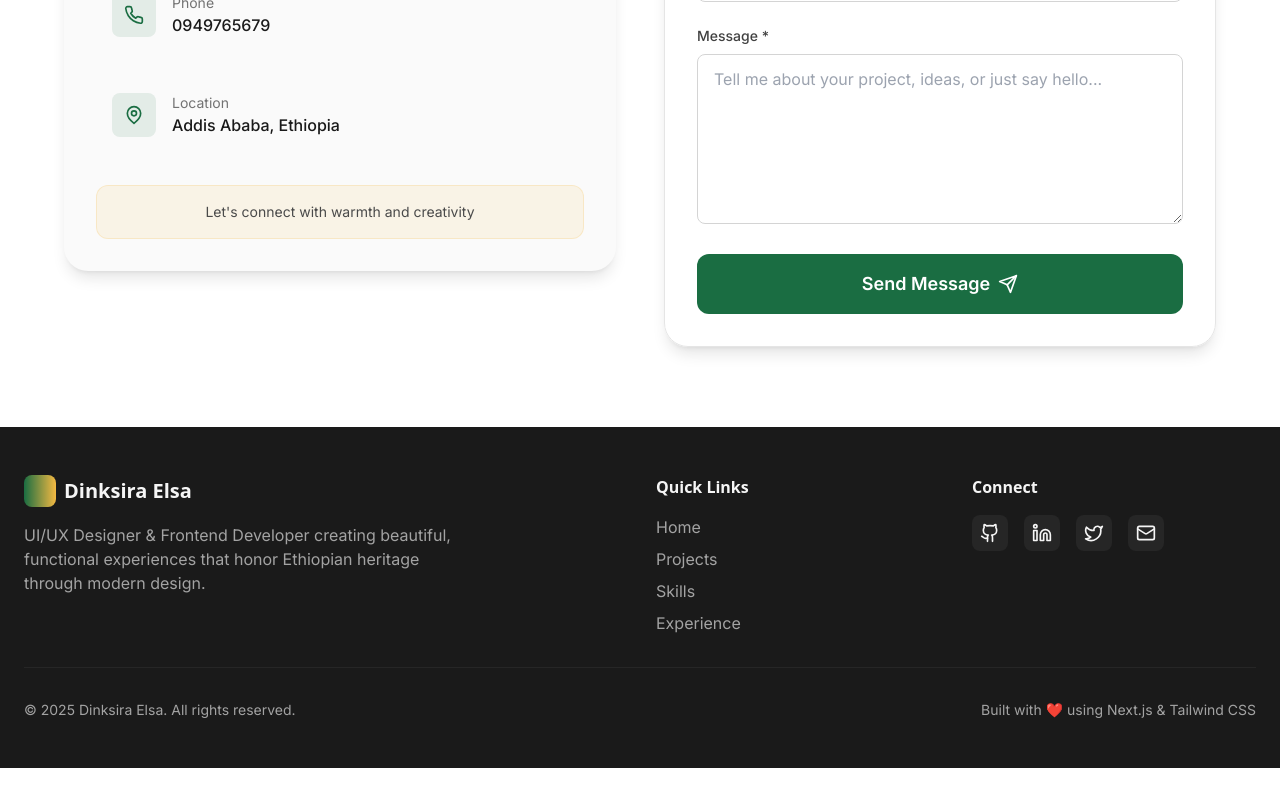
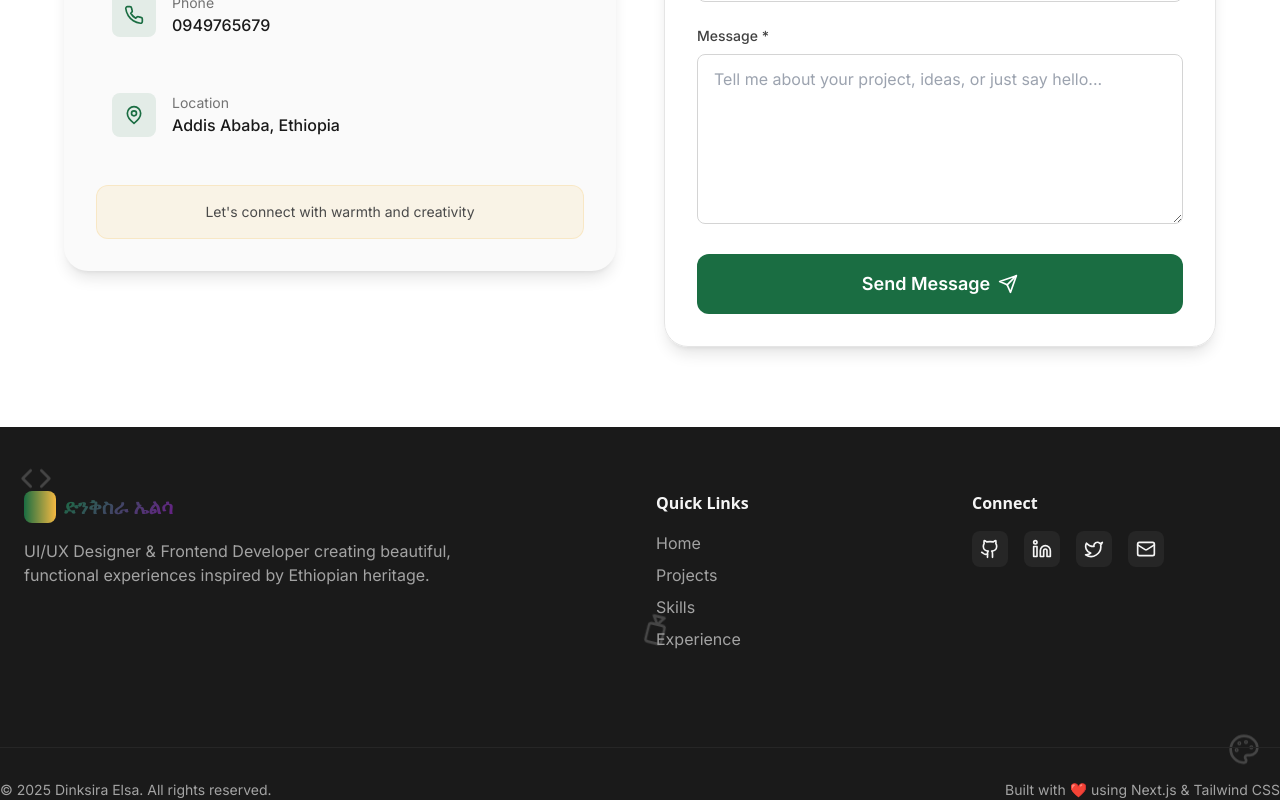
Before and after one commit to dinksira/Portfolio, a Next.js app: page / in a window 1280 px wide. Shown: the part 6895-7695 px from the top of the page. Before the commit the page ends 7663 px from the top, so only its background shows below. Built offline with nearby package versions, Linux system fonts and the light colour scheme; a web font is replaced by a local one.

Commit message:
footer form updated

```diff
--- a/src/components/layout/Footer.tsx
+++ b/src/components/layout/Footer.tsx
@@ -1,8 +1,44 @@
+'use client';
+
 import { motion } from 'framer-motion';
-import { Github, Linkedin, Twitter, Mail } from 'lucide-react';
+import { Github, Linkedin, Twitter, Mail, Code, Palette, Video } from 'lucide-react';
+import { useState, useEffect } from 'react';
 
 export default function Footer() {
   const currentYear = new Date().getFullYear();
+
+  const [displayText, setDisplayText] = useState('');
+  const [currentIndex, setCurrentIndex] = useState(0);
+  const [isDeleting, setIsDeleting] = useState(false);
+  const [loopNum, setLoopNum] = useState(0);
+  const names = ['Dinksira Elsa', 'ድንቅስራ ኤልሳ'];
+  const typingSpeed = 100;
+  const deletingSpeed = 50;
+  const pauseTime = 2000;
+
+  useEffect(() => {
+    const handleTyping = () => {
+      const currentName = names[loopNum % names.length];
+
+      if (isDeleting) {
+        setDisplayText(currentName.substring(0, currentIndex - 1));
+        setCurrentIndex(currentIndex - 1);
+        if (currentIndex === 0) {
+          setIsDeleting(false);
+          setLoopNum(loopNum + 1);
+        }
+      } else {
+        setDisplayText(currentName.substring(0, currentIndex + 1));
+        setCurrentIndex(currentIndex + 1);
+        if (currentIndex === currentName.length) {
+          setTimeout(() => setIsDeleting(true), pauseTime);
+        }
+      }
+    };
+
+    const timer = setTimeout(handleTyping, isDeleting ? deletingSpeed : typingSpeed);
+    return () => clearTimeout(timer);
+  }, [currentIndex, isDeleting, loopNum, names]);
 
   const socialLinks = [
     { icon: Github, href: 'https://github.com/dinksira', label: 'GitHub' },
@@ -11,25 +47,37 @@ export default function Footer() {
     { icon: Mail, href: 'mailto:hello@dinksira.com', label: 'Email' },
   ];
 
+  const scrollToSection = (sectionId: string) => {
+    const element = document.getElementById(sectionId);
+    if (element) {
+      element.scrollIntoView({ behavior: 'smooth', block: 'start' });
+    }
+  };
+
   return (
-    <footer className="bg-neutral-900 text-neutral-100">
-      <div className="container mx-auto px-6 py-12">
-        <div className="grid grid-cols-1 md:grid-cols-4 gap-8">
+    <footer className="relative bg-neutral-900 text-neutral-100 overflow-hidden">
+      {/* Floating Icons */}
+      <motion.div animate={{ y: [0, -10, 0] }} transition={{ duration: 6, repeat: Infinity }} className="absolute top-10 left-5 opacity-20">
+        <Code size={32} />
+      </motion.div>
+      <motion.div animate={{ y: [0, 10, 0] }} transition={{ duration: 5, repeat: Infinity, delay: 1 }} className="absolute bottom-10 right-5 opacity-20">
+        <Palette size={32} />
+      </motion.div>
+      <motion.div animate={{ y: [5, -5, 5], rotate: [0, 180, 360] }} transition={{ duration: 7, repeat: Infinity, delay: 2 }} className="absolute top-1/2 left-1/2 opacity-20">
+        <Video size={32} />
+      </motion.div>
+
+      <div className="container mx-auto px-6 py-16 grid grid-cols-1 md:grid-cols-4 gap-8 relative z-10">
         {/* Brand */}
         <div className="md:col-span-2">
-            <motion.div
-              initial={{ opacity: 0 }}
-              whileInView={{ opacity: 1 }}
-              className="flex items-center space-x-2 mb-4"
-            >
+          <motion.div initial={{ opacity: 0 }} whileInView={{ opacity: 1 }} className="flex items-center space-x-2 mb-4">
             <div className="w-8 h-8 bg-gradient-to-r from-ethiopian-green to-sunset-gold rounded-lg" />
-              <span className="font-display text-xl font-bold">
-                Dinksira Elsa
+            <span className="font-display text-xl font-bold typewriter-text">
+              {displayText}<span className="typing-cursor">|</span>
             </span>
           </motion.div>
           <p className="text-neutral-400 max-w-md">
-              UI/UX Designer & Frontend Developer creating beautiful, functional
-              experiences that honor Ethiopian heritage through modern design.
+            UI/UX Designer & Frontend Developer creating beautiful, functional experiences inspired by Ethiopian heritage.
           </p>
         </div>
 
@@ -37,10 +85,16 @@ export default function Footer() {
         <div>
           <h3 className="font-display font-semibold mb-4">Quick Links</h3>
           <ul className="space-y-2 text-neutral-400">
-              <li><a href="#home" className="hover:text-sunset-gold transition-colors">Home</a></li>
-              <li><a href="#projects" className="hover:text-sunset-gold transition-colors">Projects</a></li>
-              <li><a href="#skills" className="hover:text-sunset-gold transition-colors">Skills</a></li>
-              <li><a href="#experience" className="hover:text-sunset-gold transition-colors">Experience</a></li>
+            {['home','projects','skills','experience'].map(section => (
+              <li key={section}>
+                <button
+                  onClick={() => scrollToSection(section)}
+                  className="hover:text-sunset-gold transition-colors"
+                >
+                  {section.charAt(0).toUpperCase() + section.slice(1)}
+                </button>
+              </li>
+            ))}
           </ul>
         </div>
 
@@ -52,11 +106,14 @@ export default function Footer() {
               <motion.a
                 key={social.label}
                 href={social.href}
+                target="_blank"
+                rel="noopener noreferrer"
                 initial={{ opacity: 0, y: 20 }}
                 whileInView={{ opacity: 1, y: 0 }}
                 transition={{ delay: index * 0.1 }}
                 whileHover={{ scale: 1.1, y: -2 }}
                 className="p-2 bg-neutral-800 rounded-lg hover:bg-ethiopian-green transition-all duration-300"
+                aria-label={social.label}
               >
                 <social.icon size={20} />
               </motion.a>
@@ -66,15 +123,28 @@ export default function Footer() {
       </div>
 
       {/* Bottom */}
-        <div className="border-t border-neutral-800 mt-8 pt-8 flex flex-col md:flex-row justify-between items-center">
-          <p className="text-neutral-400 text-sm">
-            © {currentYear} Dinksira Elsa. All rights reserved.
-          </p>
-          <p className="text-neutral-400 text-sm mt-2 md:mt-0">
-            Built with ❤️ using Next.js & Tailwind CSS
-          </p>
+      <div className="border-t border-neutral-800 mt-8 pt-8 flex flex-col md:flex-row justify-between items-center text-neutral-400 text-sm relative z-10">
+        <p>© {currentYear} Dinksira Elsa. All rights reserved.</p>
+        <p className="mt-2 md:mt-0">Built with ❤️ using Next.js & Tailwind CSS</p>
       </div>
-      </div>
+
+      <style jsx>{`
+        .typewriter-text {
+          font-family: 'Clash Display', sans-serif;
+          background: linear-gradient(135deg, #1A6D42, #6D1A8C);
+          -webkit-background-clip: text;
+          -webkit-text-fill-color: transparent;
+          background-clip: text;
+        }
+        .typing-cursor {
+          animation: blink 1s infinite;
+          color: #1A6D42;
+        }
+        @keyframes blink {
+          0%, 50% { opacity: 1; }
+          51%, 100% { opacity: 0; }
+        }
+      `}</style>
     </footer>
   );
 }
```
Lines whose indentation alone changed are shown as unchanged.
